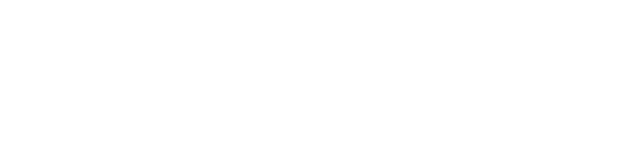
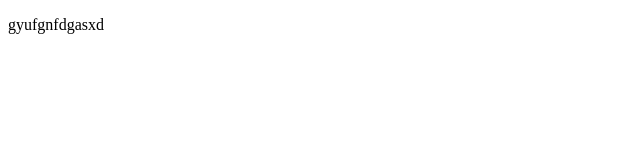
Before and after one commit to subratabiswas1/subratatech, a plain HTML site: page contact.html in a window 1280 px wide. Shown: the whole page, without its empty margins (0-640 px from the left). Drawn offline with Linux system fonts and the light colour scheme.

Commit message:
gefdvhgfdv

```diff
--- a/contact.html
+++ b/contact.html
@@ -7,6 +7,6 @@
     <title>subratchbjhd</title>
 </head>
 <body>
-
+    <p>gyufgnfdgasxd</p>
 </body>
 </html>
```
Also changed, not shown: 1 other file.
